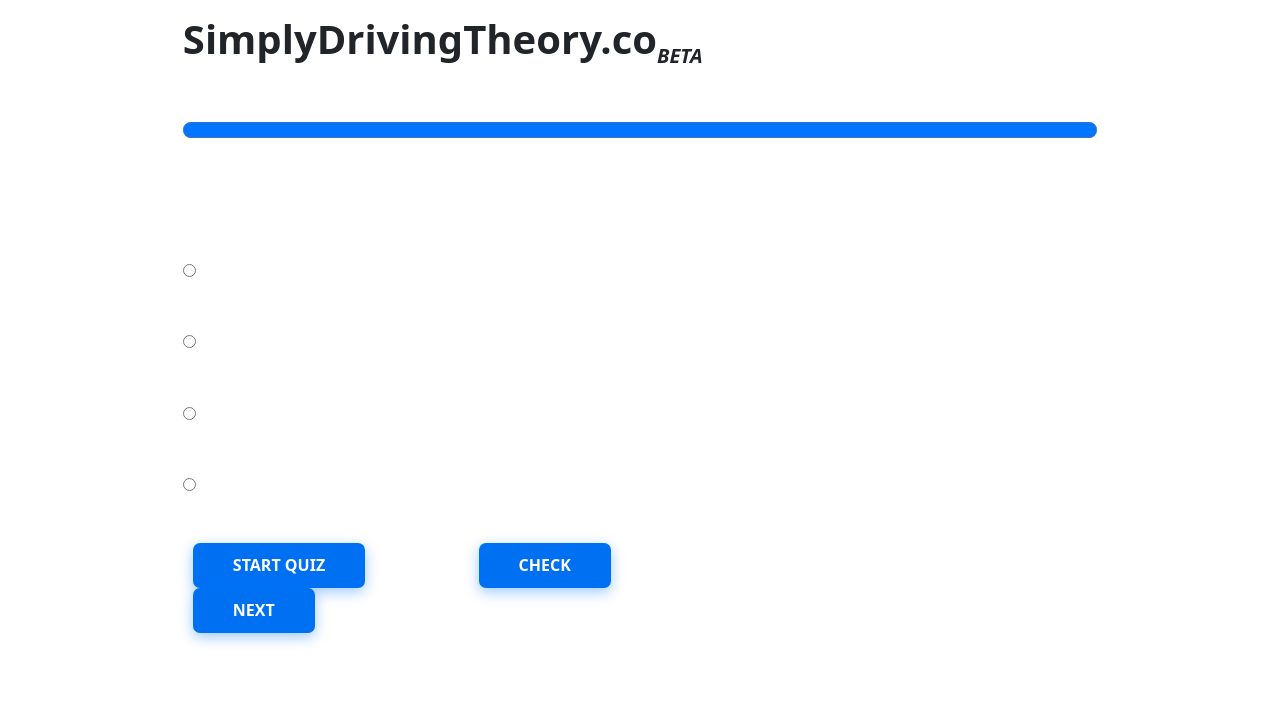
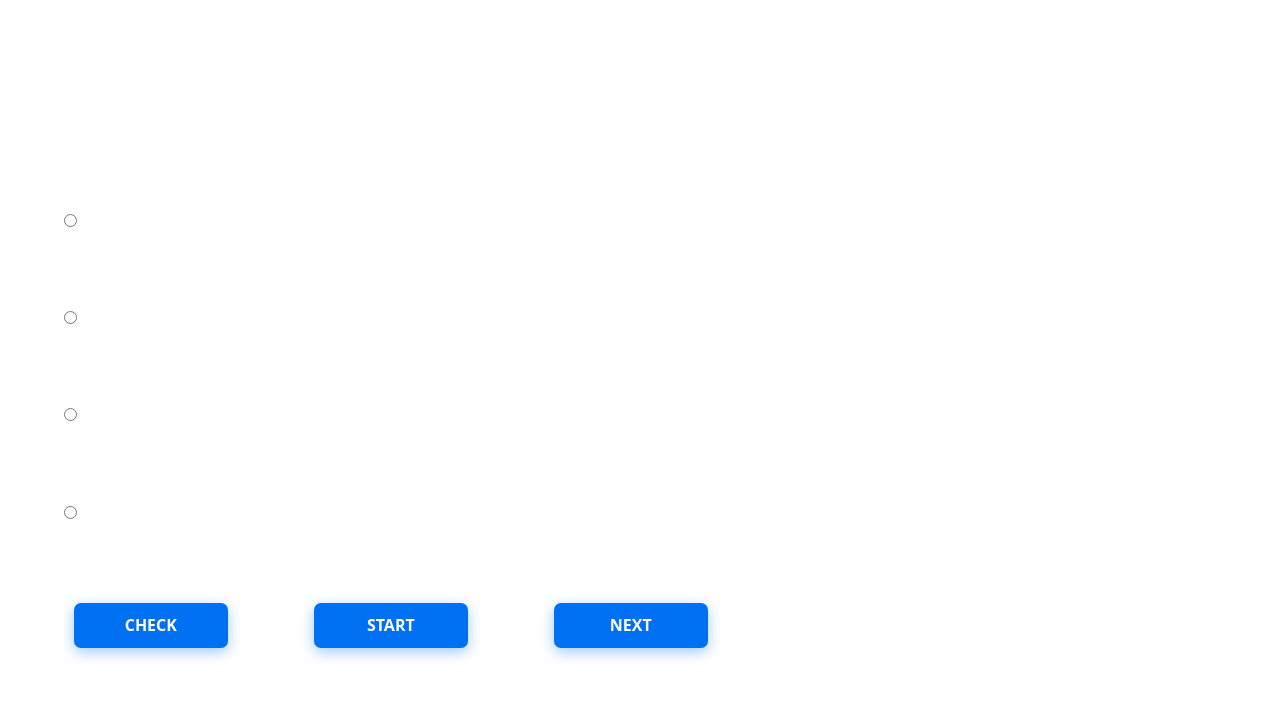
Before and after one commit to Sam12604/drivingtheorywebsite, a plain HTML site: page test.html in a window 1280 px wide. Shown: the top 707 px of the page. Drawn offline with Linux system fonts and the light colour scheme.

Commit message:
i cant remember what happened here

```diff
--- a/style.css
+++ b/style.css
@@ -2,6 +2,11 @@
 html {
     font-family: 'Open Sans', sans-serif;
     transition: 0.4s;
+}
+
+body {
+    margin: 0;
+    padding: 0;
 }
 
 #header {
@@ -22,34 +27,34 @@ html {
 
 .display {
     display: grid;
-    grid-template-columns: 1fr 5fr 1fr;
-    grid-template-rows: 1fr;
     grid-auto-columns: 1fr;
+    grid-auto-rows: 1fr;
+    grid-template-columns: 1fr;
+    grid-template-rows: 7fr 1fr;
     gap: 0px 0px;
-    grid-auto-flow: row;
-    grid-template-areas: "padding_l display_inner padding_r";
-    width: 100%;
+    grid-template-areas: "quiz" "footer";
+    width: 90vw;
     height: 100%;
-}
-
-.display_inner {
-    display: grid;
-    grid-template-columns: 1fr;
-    grid-template-rows: 1fr 5fr 1fr;
-    gap: 0px 0px;
-    grid-auto-flow: row;
-    grid-template-areas: "." "quiz" "footer";
-    grid-area: display_inner;
+    overflow: auto;
+    margin-left: auto;
+    margin-right: auto;
 }
 
 .quiz {
     display: grid;
-    grid-template-columns: 1fr 1fr 1.2fr;
-    grid-template-rows: 1fr 1fr 1fr 1fr;
+    grid-template-columns: 1fr;
+    grid-template-rows: 0.7fr 1.5fr 4fr 1fr;
     gap: 0px 0px;
-    grid-auto-flow: row;
-    grid-template-areas: "question question question" "answers answers diagram" "answers answers diagram" "explanation actions actions";
+    grid-template-areas: "progress_bar" "question" "main" "actions";
     grid-area: quiz;
+}
+
+.progress_bar {
+    grid-area: progress_bar;
+}
+
+#progressbar {
+    width: 100%;
 }
 
 .question {
@@ -58,14 +63,26 @@ html {
     font-weight: bolder;
 }
 
+.main {
+    display: grid;
+    grid-template-columns: 1fr 0.6fr;
+    grid-template-rows: 1fr;
+    gap: 0px 0px;
+    grid-template-areas: "answers diagram";
+    grid-area: main;
+}
+
+.diagram {
+    grid-area: diagram;
+}
+
 .answers {
     display: grid;
-    grid-template-columns: 0.05fr 1fr;
+    grid-template-columns: 0.1fr 1fr;
     grid-template-rows: 1fr 1fr 1fr 1fr;
     gap: 0px 0px;
     grid-template-areas: "check1 ans1" "check2 ans2" "check3 ans3" "check4 ans4";
     grid-area: answers;
-    vertical-align: middle;
     font-size: 1.4em;
     font-weight: 550;
 }
@@ -102,13 +119,6 @@ html {
     grid-area: ans4;
 }
 
-.check1,
-.check2,
-.check3,
-.check4 {
-    margin-top: 25%;
-}
-
 label {
     transition: 0.4s;
 }
@@ -119,49 +129,31 @@ label:hover {
     padding: 8px;
 }
 
-.explanation {
-    grid-area: explanation;
+.actions {
+    display: grid;
+    grid-template-columns: 1fr 0.6fr;
+    grid-template-rows: 1fr;
+    gap: 0px 0px;
+    grid-template-areas: "buttons .";
+    grid-area: actions;
 }
 
-.actions {
+.buttons {
     display: grid;
     grid-template-columns: 1fr 1fr 1fr;
     grid-template-rows: 1fr;
     gap: 0px 0px;
-    grid-auto-flow: row;
     grid-template-areas: "back check forward";
-    grid-area: actions;
-}
-
-.back {
-    grid-area: back;
-}
-
-.check {
-    grid-area: check;
-}
-
-.forward {
-    grid-area: forward;
-}
-
-.diagram {
-    grid-area: diagram;
+    grid-area: buttons;
+    flex-direction: row;
+    justify-content: space-evenly;
 }
 
 .footer {
     grid-area: footer;
 }
 
-.padding_l {
-    grid-area: padding_l;
-}
-
-.padding_r {
-    grid-area: padding_r;
-}
-
-.buttons {
+.clickable_button {
     display: inline-block;
     outline: 0;
     cursor: pointer;
@@ -176,33 +168,17 @@ label:hover {
     color: white;
     font-weight: 600;
     font-size: 16px;
+    width: 12vw;
     box-shadow: 0 4px 14px 0 rgb(0 118 255 / 39%);
     transition: background 0.2s ease, color 0.2s ease, box-shadow 0.2s ease;
 }
 
-.buttons:hover {
+.clickable_button:hover {
     background: rgba(0, 118, 255, 0.9);
     box-shadow: 0 6px 20px rgb(0 118 255 / 23%);
-}
-
-progress {
-    width: 100%;
-    margin-bottom: 10px;
 }
 
 
 /* all css below is for mobile devices */
 
-@media only screen and (max-width: 1200px) {
-    .display {
-        display: grid;
-        grid-template-columns: 0.1fr 5fr 0.1fr;
-        grid-template-rows: 1fr;
-        grid-auto-columns: 1fr;
-        gap: 0px 0px;
-        grid-auto-flow: row;
-        grid-template-areas: "padding_l display_inner padding_r";
-        width: 100%;
-        height: 100%;
-    }
-}
+@media only screen and (max-width: 1200px) {}
--- a/test.html
+++ b/test.html
@@ -28,13 +28,16 @@
 
 <body>
     <div class="display">
-        <div class="display_inner">
-            <h1 id="header"></h1>
         <div class="quiz">
+            <div class="progress_bar">
+                <!-- <progress max="2" value="2" id="progressbar" data-label="50% Complete"></progress> -->
+            </div>
+
             <div class="question">
-                    <progress max="2" value="2" id="progressbar" data-label="50% Complete"></progress>
                 <p id="current_question"></p>
             </div>
+
+            <div class="main">
                 <div class="answers">
                     <div class="check1">
                         <input type="radio" name="answer" id="ans1" onclick="selectAnswer('answer1')">
@@ -64,23 +67,18 @@
                     </div>
                 </div>
 
-                <div class="explanation">
-                    <button class="buttons" onclick="getData()">START QUIZ</button>
-                    <button class="buttons" onclick="loadQuestion()">NEXT</button>
+                <div class="diagram" id="question_diagram">
+                    <img id="diagram_img" src="" style="display: none; width: 80%; max-height: 90%; justify-content: center;">
+                </div>
             </div>
 
             <div class="actions">
-                    <div class="back">
-                        <button class="buttons" onclick="markQuestion()">CHECK</button>
-                    </div>
-                    <div class="check">
-                    </div>
-                    <div class="forward">
+                <div class="buttons">
+                    <button class="clickable_button" onclick="markQuestion()">CHECK</button>
+                    <button class="clickable_button" onclick="getData()">START</button>
+                    <button class="clickable_button" onclick="loadQuestion()">NEXT</button>
                 </div>
             </div>
-
-                <div class="diagram" id="question_diagram">
-                    <img id="diagram_img" src="" style="display: none; max-width: 90%; max-height: 80%; margin-right: 0; margin-left: auto; margin-top: 5%; margin-bottom: auto;">
         </div>
     </div>
 
@@ -124,9 +122,6 @@
         </div>
     </div>
     </div>
-        <div class="padding_l"></div>
-        <div class="padding_r"></div>
-    </div>
 
     <script src="script.js"></script>
 </body>
```
Also changed, not shown: Untitled-1.html (added, +90 -0 lines). Lines whose indentation alone changed are shown as unchanged.
